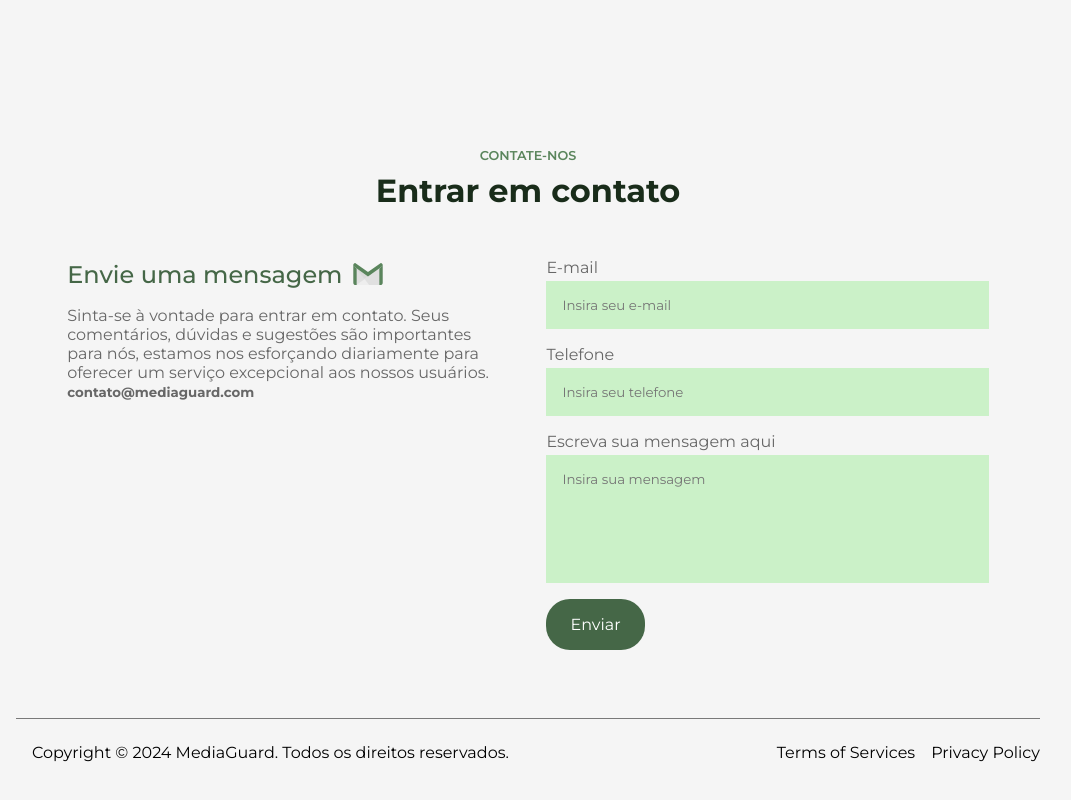
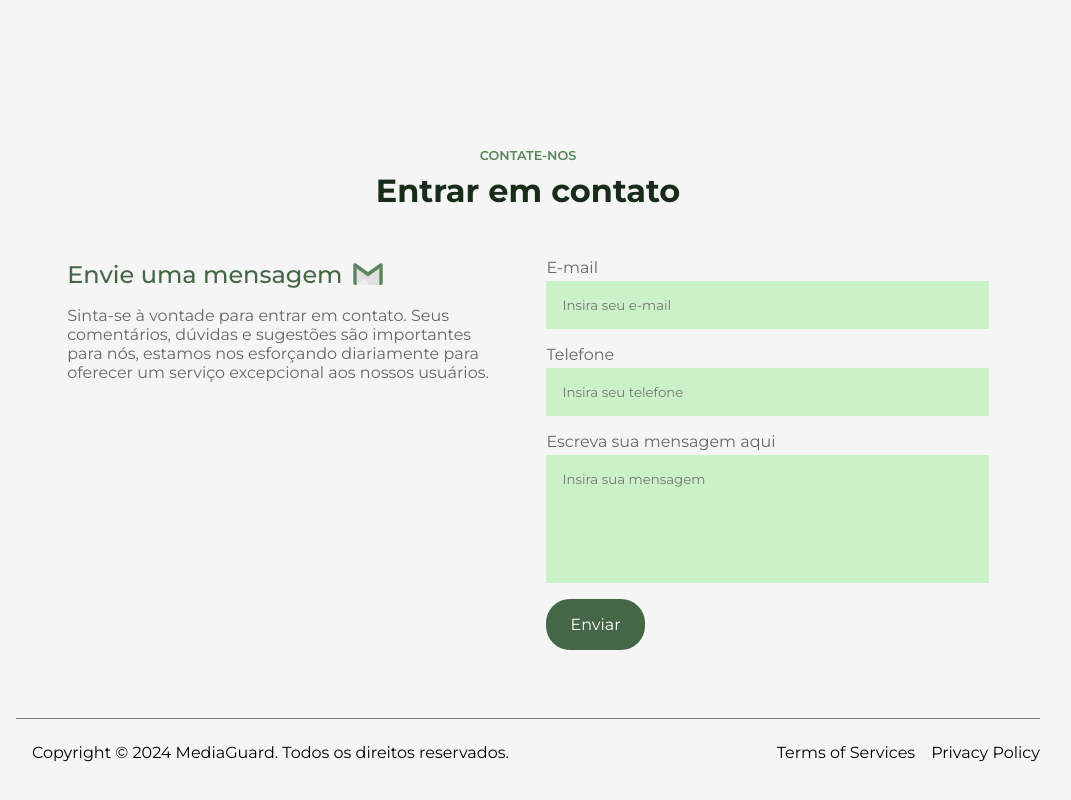
Before and after one commit to joaovluna/mediaguardweb, a React (Vite) app: page /home in a window 1280 px wide. Shown: the part 2431-3231 px from the top of the page, without its empty margins (112-1183 px from the left). Built offline with nearby package versions, Linux system fonts and the light colour scheme.

Commit message:
ajuste e-mail contato

```diff
--- a/src/componentes/Contact/Contact.jsx
+++ b/src/componentes/Contact/Contact.jsx
@@ -37,7 +37,7 @@ const Contact = () => {
         Seus comentários, dúvidas e sugestões são importantes para nós, estamos nos esforçando diariamente para oferecer um serviço excepcional
         aos nossos usuários.
         <ul>
-        <li><small><strong>contato@mediaguard.com</strong></small></li>
+
       </ul>
       </div>
       <div className="contact-col">
```
